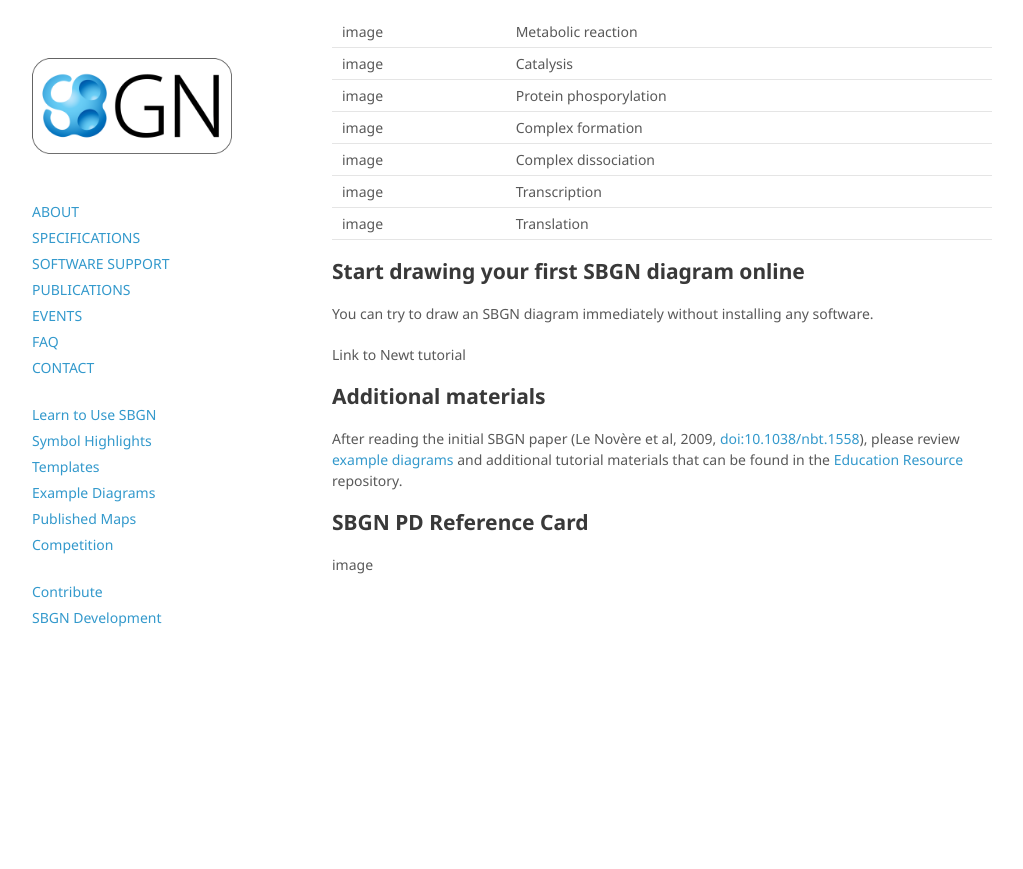
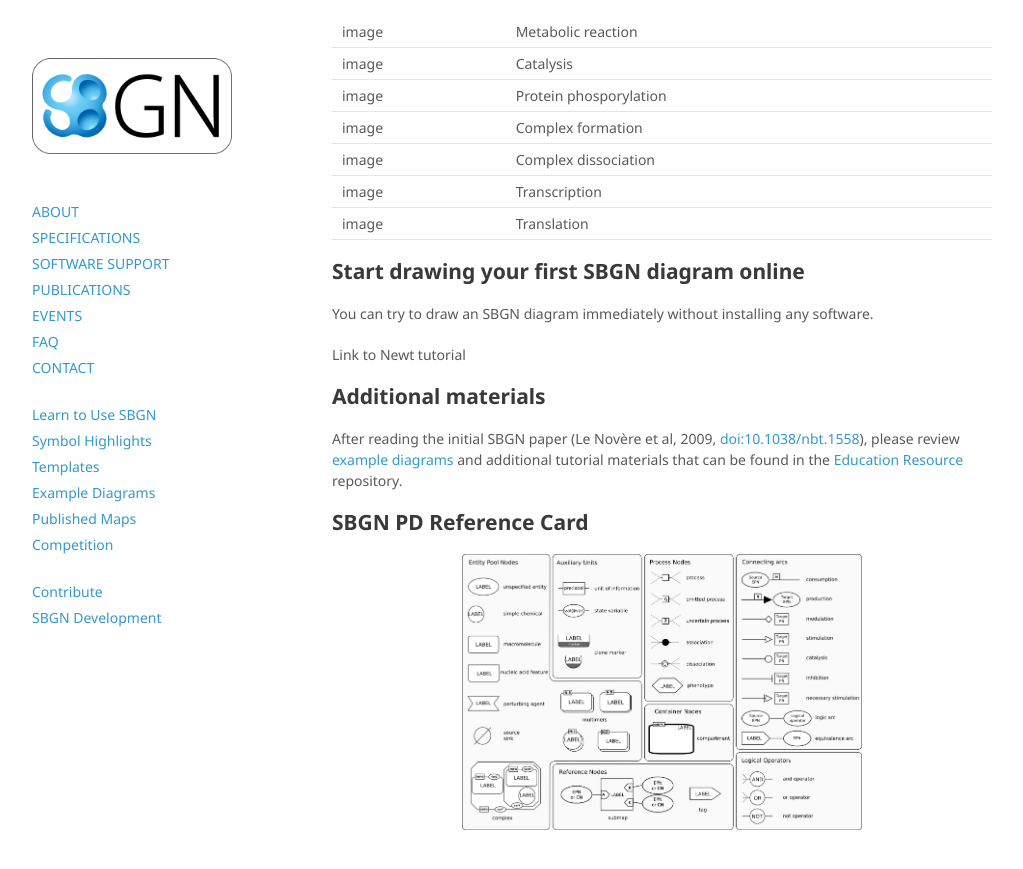
Before and after one commit to sbgn/sbgn, a Jekyll site: the page built from docs/learning_sbgn.md, in a window 1280 px wide and 900 px high, scrolled down 675 px. Shown: the top 869 px of the window, without its empty margins (128-1151 px from the left). Built offline with Jekyll 4.4.1, drawn with Linux system fonts in a browser that asks for light colours; nearby versions of some CDN libraries; before the commit the page ends 1320 px from its top, so only the background shows below that.

Commit message:
Update learning_sbgn.md

```diff
--- a/docs/learning_sbgn.md
+++ b/docs/learning_sbgn.md
@@ -46,4 +46,4 @@
 
 ## SBGN PD Reference Card
 
-image
+![SBGN PD Reference Card](/sbgn/images/learning/PD_L1V1.3.png){: .center-image width="400px"}
```
